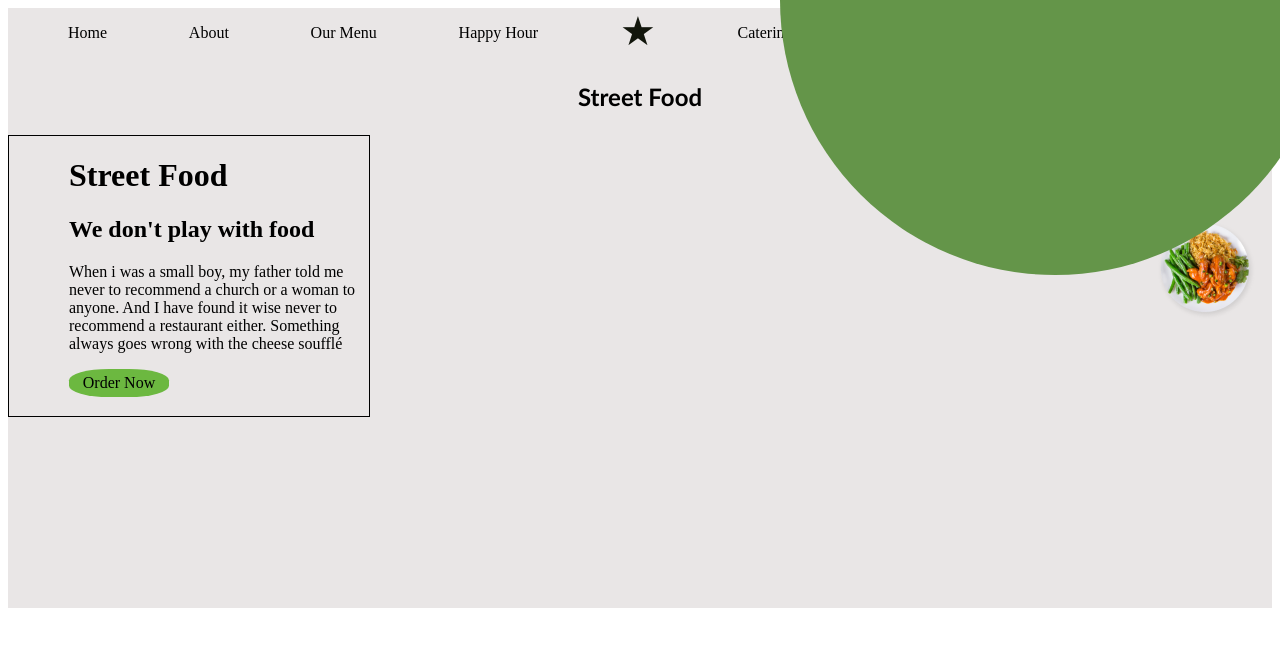
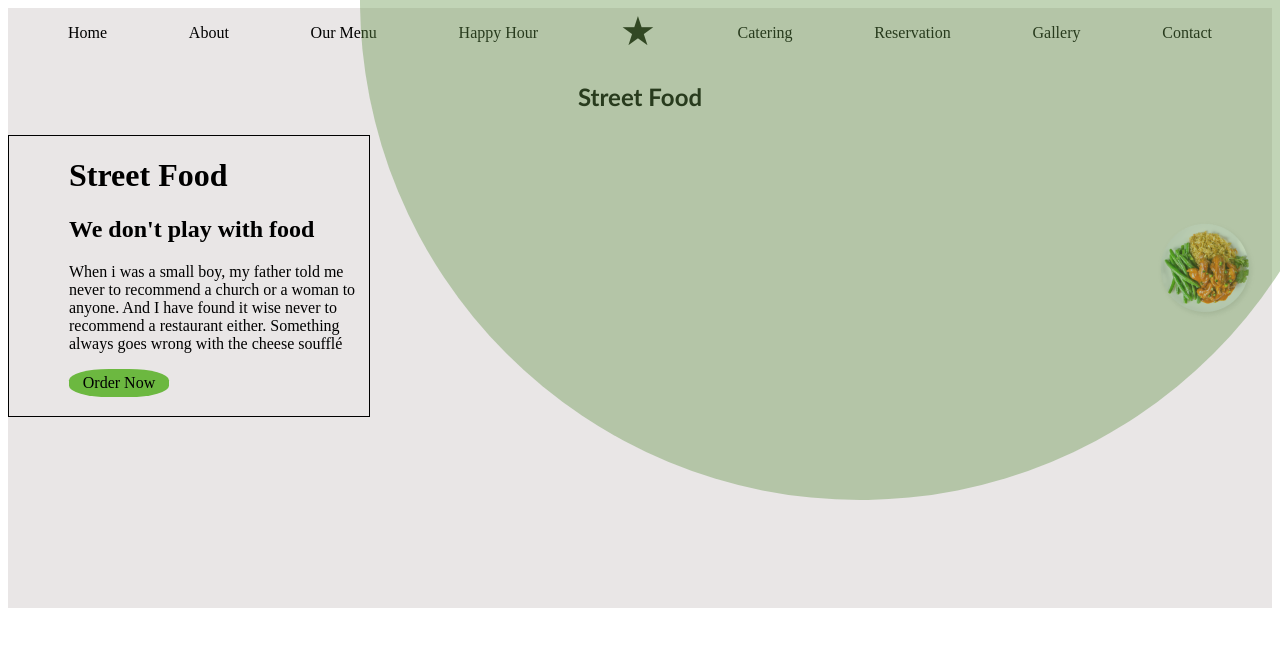
Before and after one commit to Kevson102/StreetFood-website, a plain HTML site: page index.html in a window 1280 px wide. Drawn offline with Linux system fonts and the light colour scheme.

Commit message:
ADJUSTS THE SEMICIRCULAR BACKGROUND FOR THE FIRST SECTION

```diff
--- a/index.css
+++ b/index.css
@@ -46,11 +46,12 @@ img{
     top: 200px;
 }
 #semicircle{
-    height: 550px;
-    width: 550px;
+    height: 1000px;
+    width: 1000px;
     background-color: #649549;
     position: fixed;
-    right: -50px;
-    top: -275px;
+    right: -80px;
+    top: -500px;
     border-radius: 50%;
+    opacity: 0.4;
 }
```
Also changed, not shown: index.html (+1 -0 lines).
